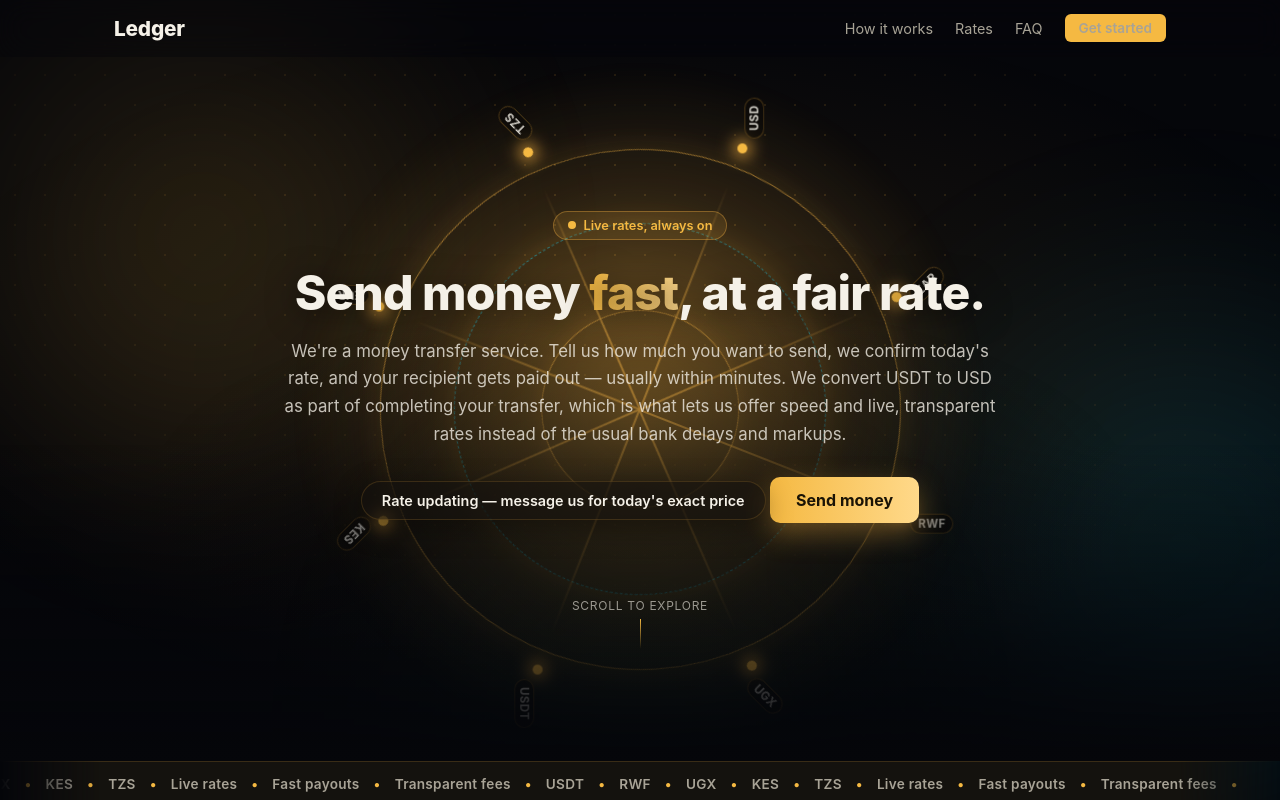
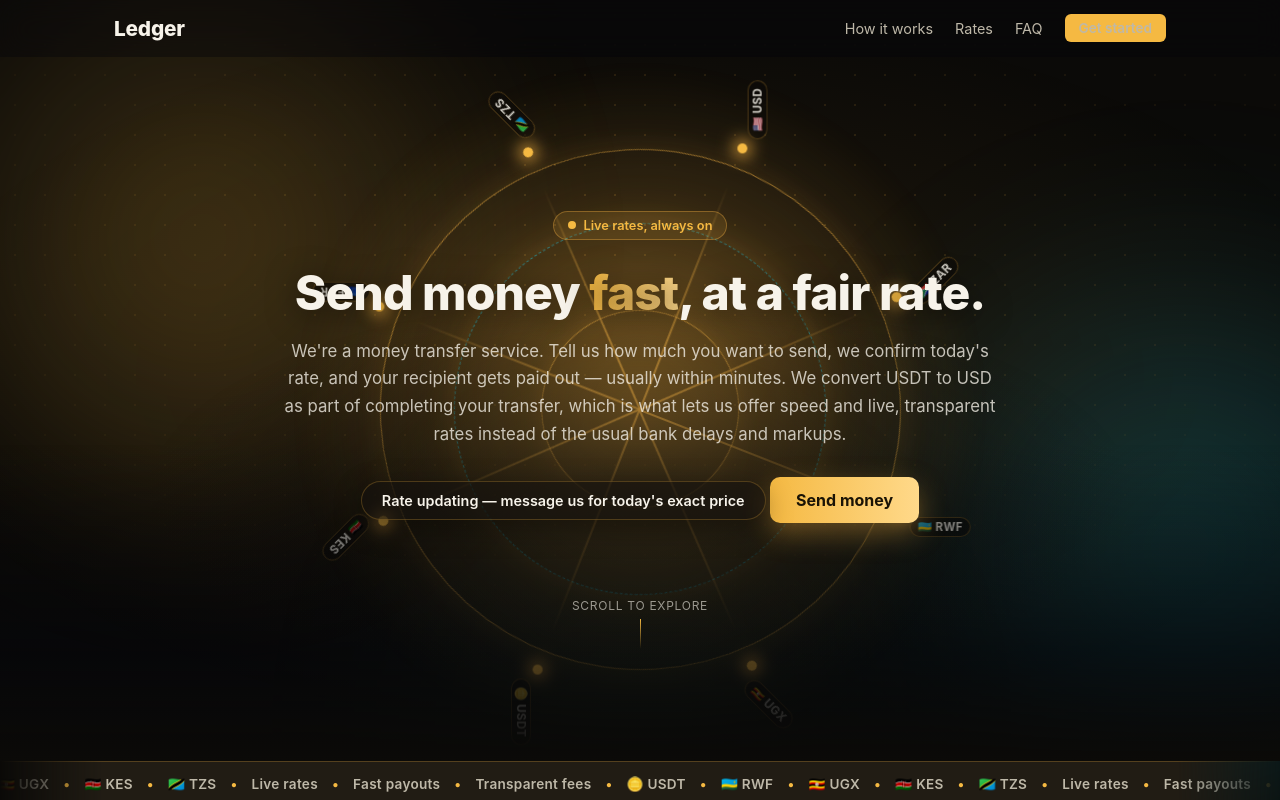
Before and after one commit to mugabee/light_MoneyTransfer, a website: page public/index.html in a window 1280 px wide. Shown: the top 800 px of the page. Drawn offline with Linux system fonts and the light colour scheme; no server answers.

Commit message:
Add currency flags and brighten the overall dark theme
Show the flag (or a coin icon for USDT) next to every currency code
in the orbiting nodes, ticker, and converter dropdowns. Also lighten
the base palette — warmer near-black instead of pure black, more
opaque panels, brighter borders/muted text, stronger ambient glow —
so content reads clearly instead of blending into the background.

```diff
--- a/public/index.html
+++ b/public/index.html
@@ -50,14 +50,14 @@
         <div class="spoke" style="--angle: 270deg"></div>
         <div class="spoke" style="--angle: 315deg"></div>
 
-        <div class="node" style="--angle: 0deg"><span class="node-dot"></span><span class="node-label">RWF</span></div>
-        <div class="node" style="--angle: 45deg"><span class="node-dot"></span><span class="node-label">UGX</span></div>
-        <div class="node" style="--angle: 90deg"><span class="node-dot"></span><span class="node-label">USDT</span></div>
-        <div class="node" style="--angle: 135deg"><span class="node-dot"></span><span class="node-label">KES</span></div>
-        <div class="node" style="--angle: 180deg"><span class="node-dot"></span><span class="node-label">EUR</span></div>
-        <div class="node" style="--angle: 225deg"><span class="node-dot"></span><span class="node-label">TZS</span></div>
-        <div class="node" style="--angle: 270deg"><span class="node-dot"></span><span class="node-label">USD</span></div>
-        <div class="node" style="--angle: 315deg"><span class="node-dot"></span><span class="node-label">ZAR</span></div>
+        <div class="node" style="--angle: 0deg"><span class="node-dot"></span><span class="node-label">🇷🇼 RWF</span></div>
+        <div class="node" style="--angle: 45deg"><span class="node-dot"></span><span class="node-label">🇺🇬 UGX</span></div>
+        <div class="node" style="--angle: 90deg"><span class="node-dot"></span><span class="node-label">🪙 USDT</span></div>
+        <div class="node" style="--angle: 135deg"><span class="node-dot"></span><span class="node-label">🇰🇪 KES</span></div>
+        <div class="node" style="--angle: 180deg"><span class="node-dot"></span><span class="node-label">🇪🇺 EUR</span></div>
+        <div class="node" style="--angle: 225deg"><span class="node-dot"></span><span class="node-label">🇹🇿 TZS</span></div>
+        <div class="node" style="--angle: 270deg"><span class="node-dot"></span><span class="node-label">🇺🇸 USD</span></div>
+        <div class="node" style="--angle: 315deg"><span class="node-dot"></span><span class="node-label">🇿🇦 ZAR</span></div>
       </div>
       <div class="network-pulse"></div>
     </div>
@@ -84,19 +84,19 @@
 
   <div class="ticker" aria-hidden="true">
     <div class="ticker-track">
-      <span>USDT</span><span class="dot">•</span>
-      <span>RWF</span><span class="dot">•</span>
-      <span>UGX</span><span class="dot">•</span>
-      <span>KES</span><span class="dot">•</span>
-      <span>TZS</span><span class="dot">•</span>
+      <span>🪙 USDT</span><span class="dot">•</span>
+      <span>🇷🇼 RWF</span><span class="dot">•</span>
+      <span>🇺🇬 UGX</span><span class="dot">•</span>
+      <span>🇰🇪 KES</span><span class="dot">•</span>
+      <span>🇹🇿 TZS</span><span class="dot">•</span>
       <span>Live rates</span><span class="dot">•</span>
       <span>Fast payouts</span><span class="dot">•</span>
       <span>Transparent fees</span><span class="dot">•</span>
-      <span>USDT</span><span class="dot">•</span>
-      <span>RWF</span><span class="dot">•</span>
-      <span>UGX</span><span class="dot">•</span>
-      <span>KES</span><span class="dot">•</span>
-      <span>TZS</span><span class="dot">•</span>
+      <span>🪙 USDT</span><span class="dot">•</span>
+      <span>🇷🇼 RWF</span><span class="dot">•</span>
+      <span>🇺🇬 UGX</span><span class="dot">•</span>
+      <span>🇰🇪 KES</span><span class="dot">•</span>
+      <span>🇹🇿 TZS</span><span class="dot">•</span>
       <span>Live rates</span><span class="dot">•</span>
       <span>Fast payouts</span><span class="dot">•</span>
       <span>Transparent fees</span><span class="dot">•</span>
--- a/public/landing.css
+++ b/public/landing.css
@@ -6,14 +6,14 @@
    ============================================================ */
 
 .landing {
-  --bg: #05060a;
-  --panel: rgba(20, 18, 14, 0.55);
-  --panel-solid: #14120e;
-  --border: rgba(245, 178, 66, 0.16);
-  --text: #f5f1e8;
-  --muted: #a8a396;
+  --bg: #0b0a08;
+  --panel: rgba(38, 33, 24, 0.68);
+  --panel-solid: #211c14;
+  --border: rgba(245, 178, 66, 0.24);
+  --text: #f7f3ea;
+  --muted: #beb8a8;
   --accent: #f5b942;
-  --accent-dim: rgba(245, 178, 66, 0.12);
+  --accent-dim: rgba(245, 178, 66, 0.16);
   --accent-2: #22d3ee;
   --accent-3: #34d399;
   --danger: #f87171;
@@ -62,7 +62,7 @@
   height: 55vmax;
   border-radius: 50%;
   filter: blur(90px);
-  opacity: 0.16;
+  opacity: 0.26;
   animation: drift 26s ease-in-out infinite alternate;
 }
 
--- a/public/landing.js
+++ b/public/landing.js
@@ -15,12 +15,12 @@
 
 // Fiat currencies offered on the converter. Add/remove as you support more markets.
 const FIAT_CURRENCIES = [
-  { code: 'RWF', label: 'RWF — Rwandan Franc' },
-  { code: 'UGX', label: 'UGX — Ugandan Shilling' },
-  { code: 'KES', label: 'KES — Kenyan Shilling' },
-  { code: 'TZS', label: 'TZS — Tanzanian Shilling' },
+  { code: 'RWF', label: '🇷🇼 RWF — Rwandan Franc' },
+  { code: 'UGX', label: '🇺🇬 UGX — Ugandan Shilling' },
+  { code: 'KES', label: '🇰🇪 KES — Kenyan Shilling' },
+  { code: 'TZS', label: '🇹🇿 TZS — Tanzanian Shilling' },
 ];
-const USDT = { code: 'USDT', label: 'USDT — Tether' };
+const USDT = { code: 'USDT', label: '🪙 USDT — Tether' };
 const ALL_CURRENCIES = [USDT, ...FIAT_CURRENCIES];
 
 const rateCache = new Map(); // fiat code -> { clientRate, mid, fetchedAt }
```
